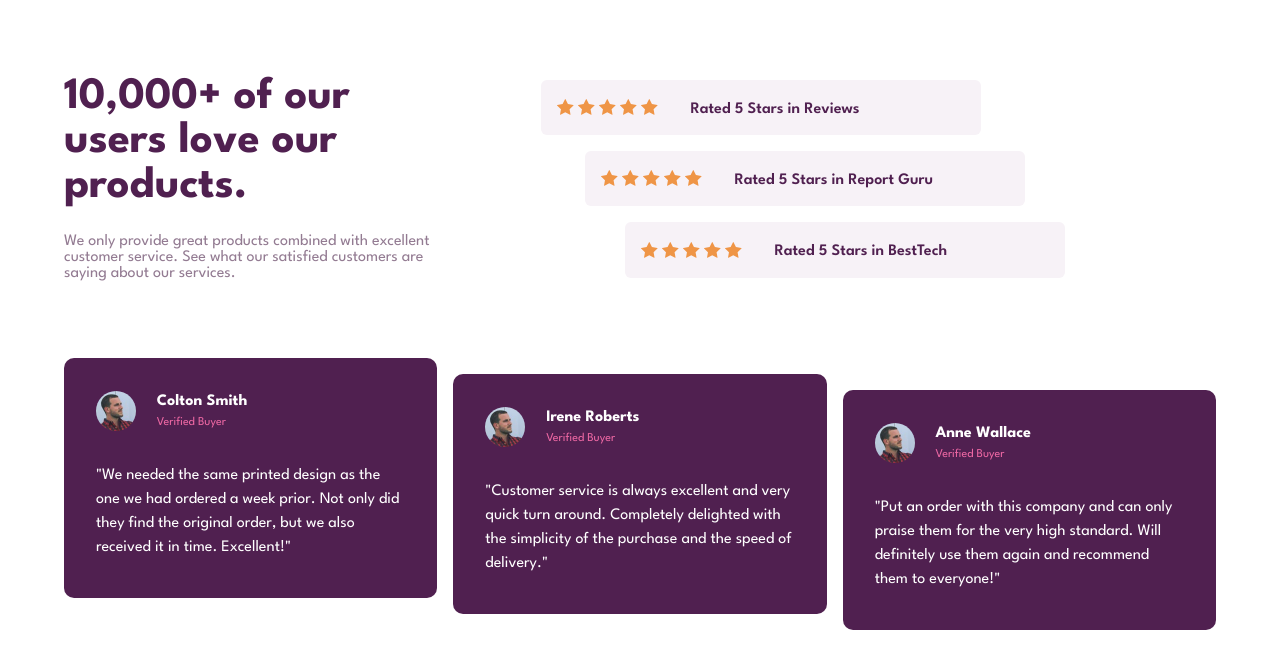
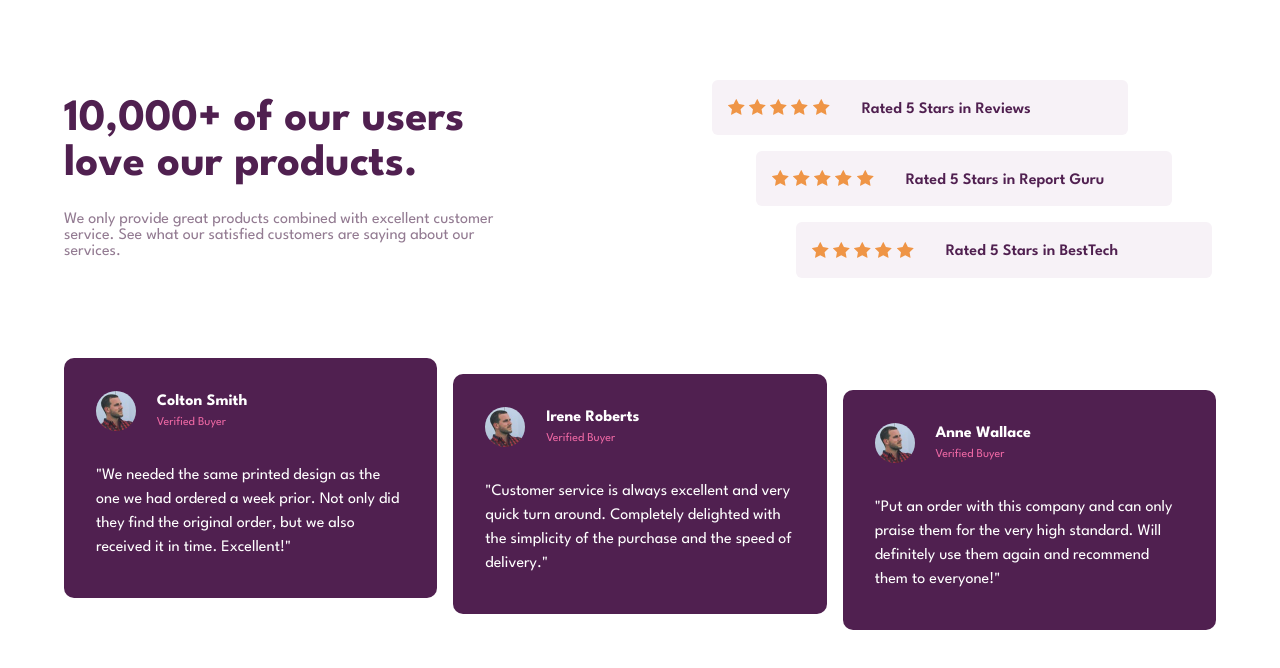
Before and after one commit to Hummingcoder/Social-proof-section-challenge, a plain HTML site: page index.html in a window 1280 px wide. Drawn offline with Linux system fonts and the light colour scheme.

Commit message:
style changes again

```diff
--- a/style.css
+++ b/style.css
@@ -48,10 +48,10 @@ main {
   font-weight: 400;
 }
 .left_section {
-  width: 40%;
+  width: 50%;
 }
 .right_section {
-  width: 60%;
+  width: 520px;
 }
 .rated {
   background: var(--LightGrayishMagenta);
```
